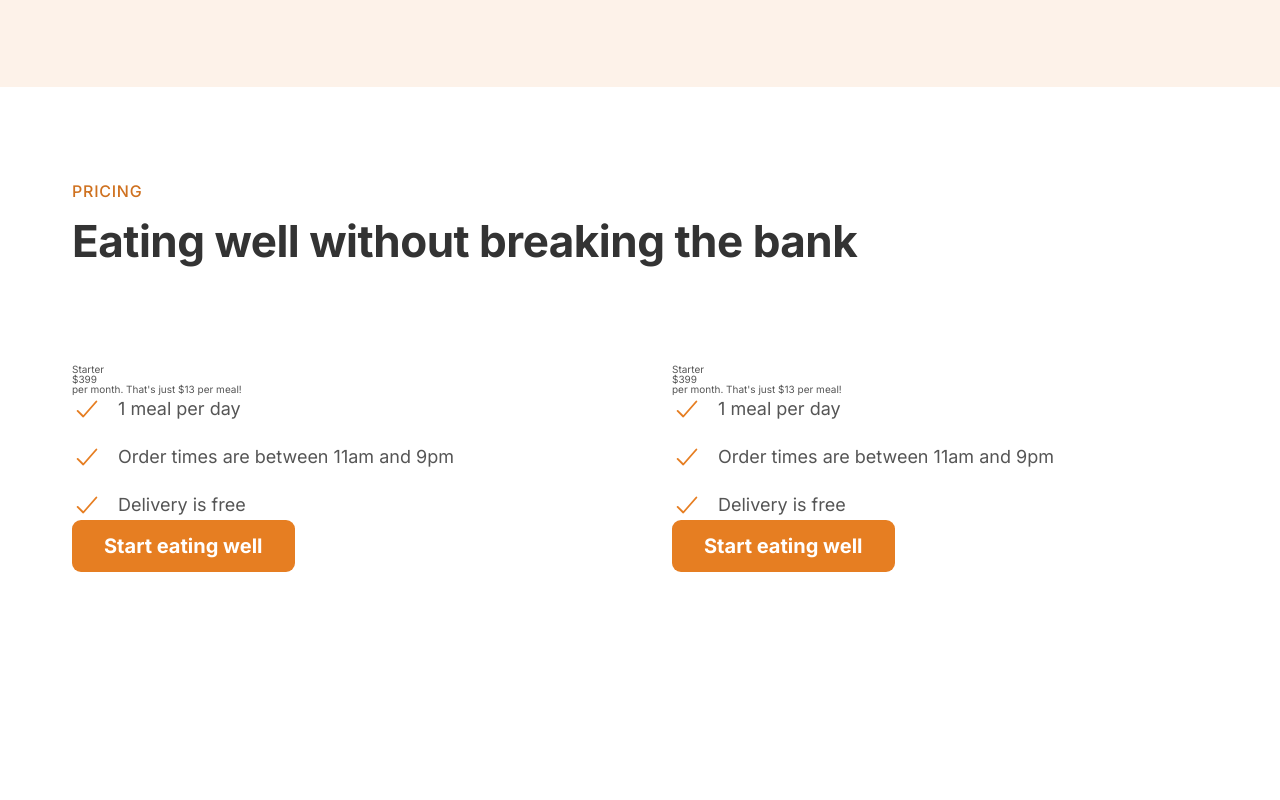
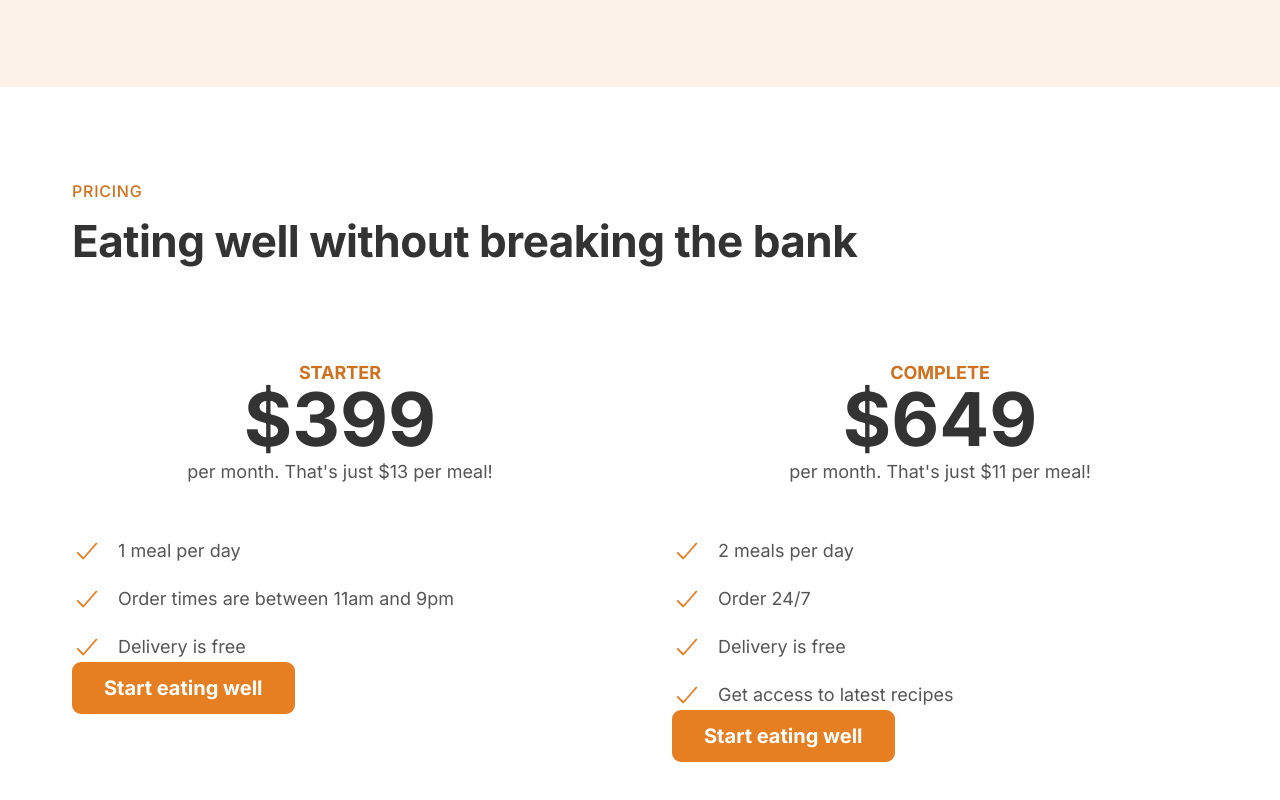
Before and after one commit to PeterKormos0/my-first-website, a plain HTML site: page index.html in a window 1280 px wide. Shown: the part 4553-5353 px from the top of the page. Before the commit the page ends 5221 px from the top, so only its background shows below. Drawn offline with nearby package versions, Linux system fonts and the light colour scheme.

Commit message:
the 'plans' got better style, layout.

```diff
--- a/css/style.css
+++ b/css/style.css
@@ -368,3 +368,25 @@
   padding: 9.6rem 0;
 
 }
+
+.plan-header {
+  text-align: center;
+  margin-bottom: 4.8rem;
+}
+
+.plan-name {
+  color: #cf711f;
+  font-weight: 600;
+  font-size: 1.8rem;
+  text-transform: uppercase;
+  letter-spacing: 0.75;
+}
+.plan-price {
+  font-size: 7.4rem;
+  font-weight: 600;
+  color: #333;
+}
+.plan-text {
+  font-size: 1.8rem;
+  line-height: 1.8;
+}
--- a/index.html
+++ b/index.html
@@ -326,9 +326,11 @@
 
             <div class="container grid grid--2-cols">
                 <div class="pricing-plan">
-                    <p class="plan-name">Starter</p>
-                    <p class="plan-price"><span>$</span>399</p>
-                    <p class="plan-text">per month. That's just $13 per meal!</p>
+                    <header class="plan-header">
+                        <p class="plan-name">Starter</p>
+                        <p class="plan-price"><span>$</span>399</p>
+                        <p class="plan-text">per month. That's just $13 per meal!</p>
+                    </header>
                     <ul class="list">
                         <li class="list-item">
                             <ion-icon class="list-icon" name="checkmark-outline"></ion-icon> <span>1 meal per day</span>
@@ -345,26 +347,31 @@
                     <a href="#" class="btn btn--full">Start eating well</a>
                 </div>
                 <div class="pricing-plan">
-                    <p class="plan-name">Starter</p>
-                    <p class="plan-price"><span>$</span>399</p>
-                    <p class="plan-text">per month. That's just $13 per meal!</p>
+                    <header class="plan-header">
+                        <p class="plan-name">Complete</p>
+                        <p class="plan-price"><span>$</span>649</p>
+                        <p class="plan-text">per month. That's just $11 per meal!</p>
+                    </header>
                     <ul class="list">
                         <li class="list-item">
-                            <ion-icon class="list-icon" name="checkmark-outline"></ion-icon> <span>1 meal per day</span>
+                            <ion-icon class="list-icon" name="checkmark-outline"></ion-icon> <span>2 meals per
+                                day</span>
                         </li>
                         <li class="list-item">
-                            <ion-icon class="list-icon" name="checkmark-outline"></ion-icon> <span>Order times are
-                                between 11am and 9pm</span>
+                            <ion-icon class="list-icon" name="checkmark-outline"></ion-icon> <span>Order 24/7</span>
                         </li>
                         <li class="list-item">
                             <ion-icon class="list-icon" name="checkmark-outline"></ion-icon> <span>Delivery is
                                 free</span>
                         </li>
+                        <li class="list-item">
+                            <ion-icon class="list-icon" name="checkmark-outline"></ion-icon> <span>Get access to latest
+                                recipes</span>
+                        </li>
                     </ul>
                     <a href="#" class="btn btn--full">Start eating well</a>
                 </div>
             </div>
-
         </section>
 
     </main>
```
